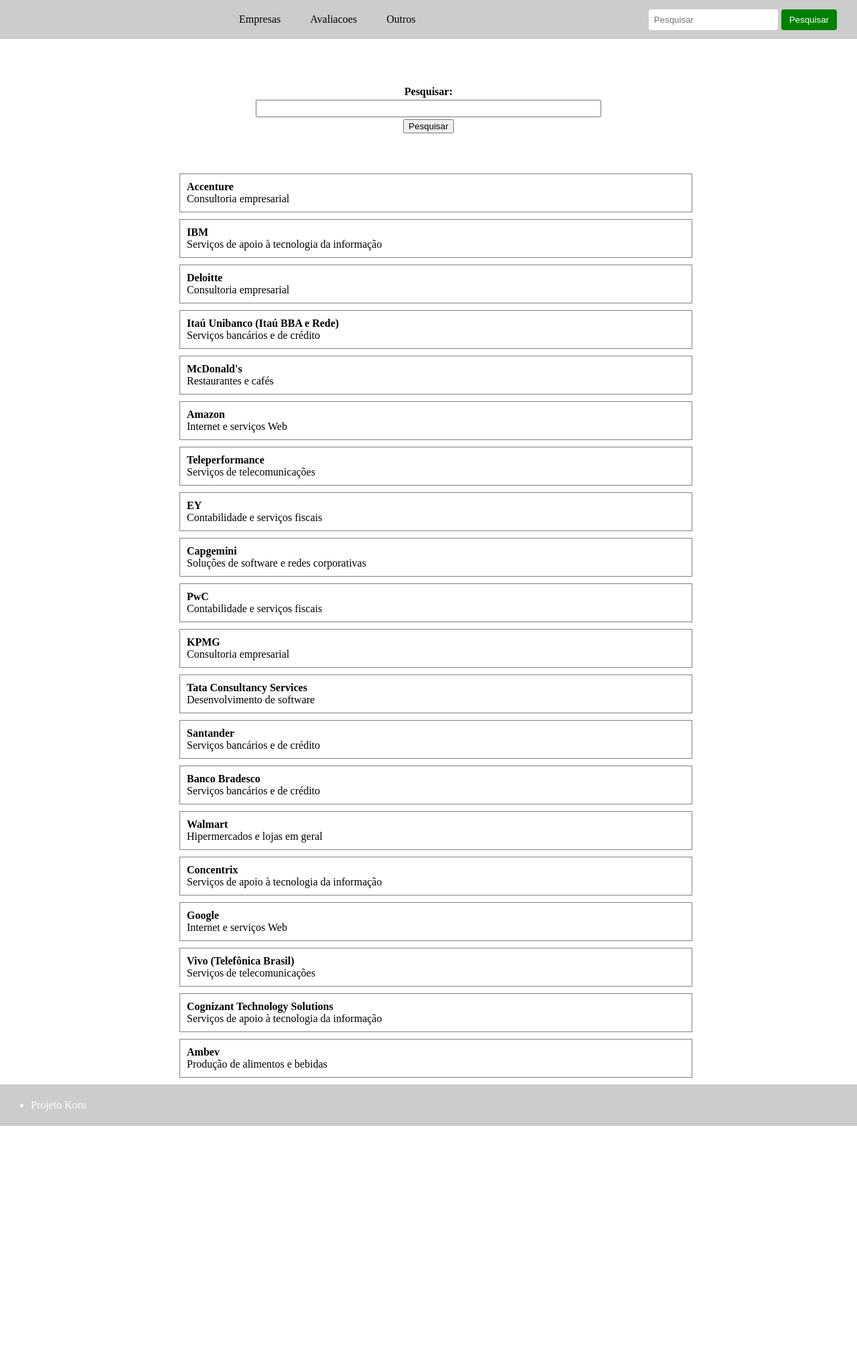
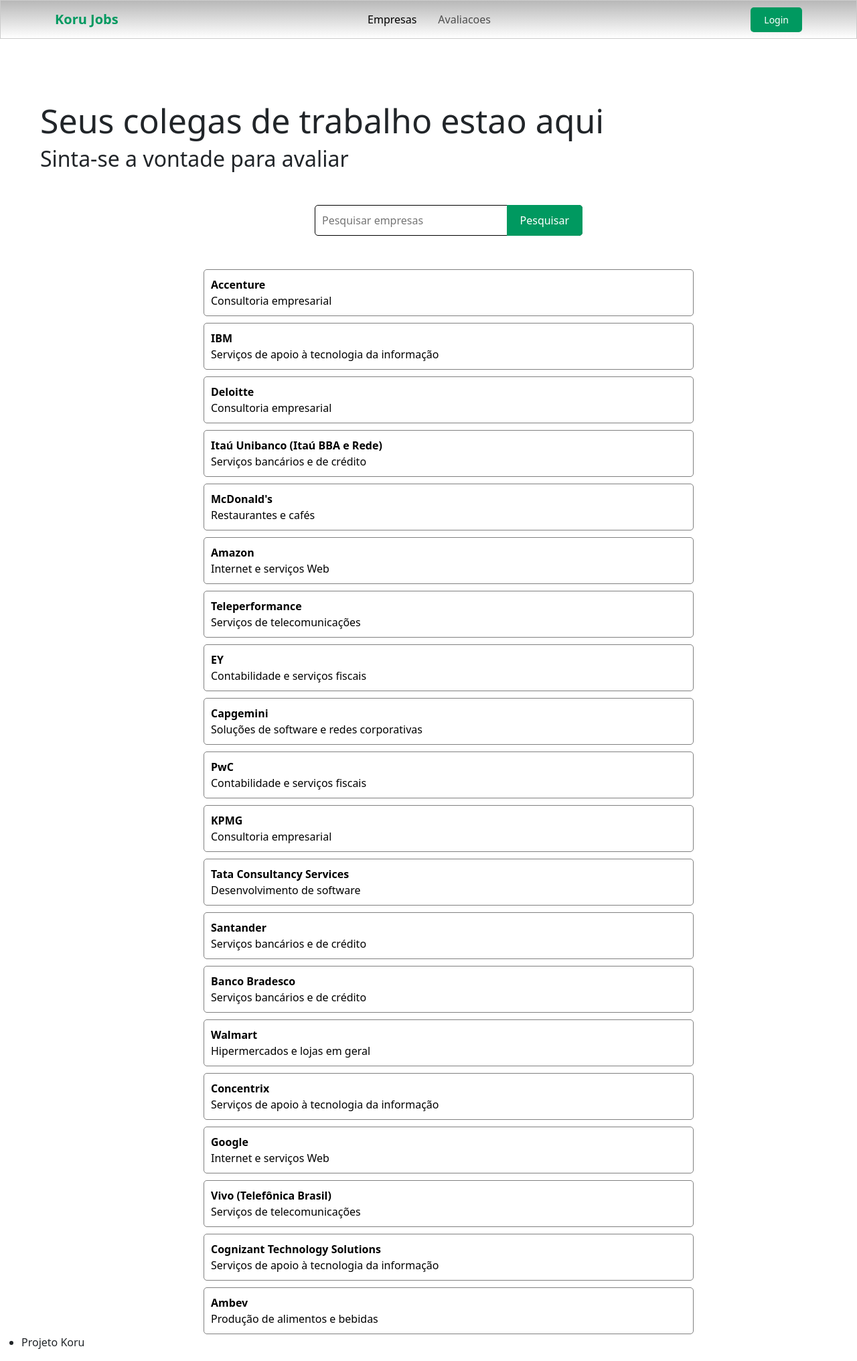
Before and after one commit to rodrigocps/Koru-gd, a Flask app: page / in a window 1280 px wide. Shown: the whole page at 67% size. Before the commit the page ends 1681 px from the top, so only its background shows below. Run offline with Flask 3, Linux system fonts and the light colour scheme; data comes from the database, SQL or seed files in the repository.

Commit message:
Estilizacao base e index

```diff
--- a/app/static/css/base.css
+++ b/app/static/css/base.css
@@ -1,68 +1,68 @@
-body {
-    margin: 0;
-    display: flex;
-    flex-direction: column;
-    min-height: 100vh;
+/*Estilo Navbar*/
+
+.navbar {
+    background: rgb(255,255,255);
+    background: linear-gradient(0deg, rgba(255,255,255,1) 0%, rgba(184,184,184,1) 100%);
+    padding: 0.5rem;
+    border: 1px solid #ccc;
 }
 
-main {
-    margin: 10px 20px;
+.navbar-brand {
+    font-weight: 600;
+    color: #009960 !important;
+    font-size: 24px;
 }
 
-header {
-    padding: 10px;
-    display: flex;
-    align-items: center;
-    background-color: #ccc;
+.login-button {
+    background-color: #009960;
+    color: #fff;
+    font-size: 14px;
+    padding: 8px 20px;
+    border-radius: 5px;
+    text-decoration: none;
+    transition: 0.3s background-color;
 }
 
-nav, .search-bar {
-    margin-left: auto;
+.login-button:hover {
+    background-color: #00b380;
 }
 
-header nav ul {
-    list-style-type: none;
-    padding: 0;
-    margin: 0;
+.navbar-toggler {
+    border: none !important;
+    font-size: 1.25rem;
 }
 
-header nav ul li {
-    display: inline;
+.navbar-toggler:focus, .btn-close:focus {
+    box-shadow: none !important;
+    outline: none;
 }
 
-header nav ul li a {
-    display: inline-block;
-    padding: 10px 20px;
-    color: black;
-    text-decoration: none;
+.nav-link {
+    color: #656777;
+    font-weight: 500;
+    position: relative;
 }
 
-.search-bar {
-    margin-left: auto;
-    margin-right: 20px;
+.nav-link:hover, .nav-link.active {
+    color: #000;
 }
 
-.search-bar input[type="text"] {
-    padding: 8px;
-    border: 1px solid #ccc;
-    border-radius: 4px;
+@media (min-width: 991px) {
+    .nav-link::before{
+        content: "";
+        position: absolute;
+        bottom: 0;
+        left: 50%;
+        transform: translateX(-50%);
+        width: 0;
+        height: 2px;
+        background-color: #009960;
+        visibility: hidden;
+        transition: 0.3s ease-in-out;
+    }
+
+    .nav-link:hover::before, .nav-link:active::before {
+        width: 100%;
+        visibility: visible;
+    }
 }
-
-.search-bar button {
-    padding: 8px 12px;
-    background-color: green;
-    color: white;
-    border: none;
-    border-radius: 4px;
-    cursor: pointer;
-}
-
-main {
-    flex: 1;
-}
-
-footer {
-    background-color: #ccc;
-    color: white;
-    padding: 6px;
-}
--- a/app/static/css/index.css
+++ b/app/static/css/index.css
@@ -1,3 +1,5 @@
+/* LISTA DE EMPRESAS */
+
 ul.lista-empresas {
     display: flex;
     flex-direction: column;
@@ -21,7 +23,7 @@ ul.lista-empresas {
     flex-wrap: wrap;
     text-decoration: none;
     color: black;
-
+    border-radius: 5px;
     width: 100%;
     border : solid 1px gray;
     padding: 10px;
@@ -36,26 +38,47 @@ ul.lista-empresas {
     font-weight: bold;
 }
 
-#search-bar {
-    position: sticky;
-    top: -20px;
-    display: flex;
-    flex-direction: column;
-    align-items: center;
-    justify-content: center;
-    gap: 3px;
-    margin : 10px 0;
-    padding: 50px;
-    background-color: white;
-    z-index: 100;
+/* CONTENT */
+
+.content {
+    margin-top: 150px;
+    margin-left: 60px;
+}
+.content h1 {
+    font-size: 50px;
 }
 
-#search-bar > label {
-    font-weight: bold;
+
+/* BARRA DE PESQUISA */
+
+.search-box {
+    max-width: 600px;
+    margin: 50px auto;
+    text-align: center;
+}
+
+#search-bar {
+    display: inline-block;
+    position: relative;
 }
 
 #search-bar > input {
-    min-width: 500px;
-    height: 20px;
-    padding-left: 10px;
+    width: 400px;
+    padding: 10px;
+    border: 1px solid;
+    border-radius: 5px;
+    outline: none;
 }
+
+#search-bar > button {
+    position: absolute;
+    top: 0;
+    right: 0;
+    bottom: 0;
+    background-color: #009960;
+    color: #fff;
+    border: none;
+    border-radius: 0 5px 5px 0;
+    cursor: pointer;
+    padding: 10px 20px;
+}
--- a/app/templates/base.html
+++ b/app/templates/base.html
@@ -1,32 +1,51 @@
 <!DOCTYPE html>
 <html lang="en">
+
 <head>
     <meta charset="UTF-8">
     <meta name="viewport" content="width=device-width, initial-scale=1.0">
     <title>{% block title %}Title{% endblock %}</title>
     <link rel="stylesheet" type="text/css" href="{{ url_for('static', filename='css/base.css') }}">
+    <link href="https://cdn.jsdelivr.net/npm/bootstrap@5.3.3/dist/css/bootstrap.min.css" rel="stylesheet"
+        integrity="sha384-QWTKZyjpPEjISv5WaRU9OFeRpok6YctnYmDr5pNlyT2bRjXh0JMhjY6hW+ALEwIH" crossorigin="anonymous">
 
     {% block stylesheets %}{% endblock %}
     {% block scripts %}{% endblock %}
 </head>
+
 <body>
     <header>
-        <div class="logo">
-
+        <!-- Navbar -->
+        <nav class="navbar navbar-expand-lg fixed-top">
+            <div class="container">
+                <a class="navbar-brand me-auto" href="#">Koru Jobs</a>
+                <div class="offcanvas offcanvas-end" tabindex="-1" id="offcanvasNavbar"
+                    aria-labelledby="offcanvasNavbarLabel">
+                    <div class="offcanvas-header">
+                        <h5 class="offcanvas-title" id="offcanvasNavbarLabel">Logo</h5>
+                        <button type="button" class="btn-close" data-bs-dismiss="offcanvas" aria-label="Close"></button>
                     </div>
-        <nav class="">
-            <ul>
-                <li><a >Empresas</a></li>
-                <li><a href="">Avaliacoes</a></li>
-                <li><a href="">Outros</a></li>
+                    <div class="offcanvas-body">
+                        <ul class="navbar-nav justify-content-center flex-grow-1 pe-3">
+                            <li class="nav-item">
+                                <a class="nav-link mx-lg-2 active" aria-current="page" href="#">Empresas</a>
+                            </li>
+                            <li class="nav-item">
+                                <a class="nav-link mx-lg-2" href="#">Avaliacoes</a>
+                            </li>
                         </ul>
+                    </div>
+                </div>
+                <a href="#" class="login-button">Login</a>
+                <button class="navbar-toggler" type="button" data-bs-toggle="offcanvas"
+                    data-bs-target="#offcanvasNavbar" aria-controls="offcanvasNavbar" aria-label="Toggle navigation">
+                    <span class="navbar-toggler-icon"></span>
+                </button>
+            </div>
         </nav>
-        <div class="search-bar">
-            <input type="text" placeholder="Pesquisar">
-            <button type="submit">Pesquisar</button>
-        </div>
+        <!-- Final Navbar -->
     </header>
-    <main>
+    <main class="main-content">
 
         {% block content %}
 
@@ -40,5 +59,10 @@
             </ul>
         </nav>
     </footer>
+
+    <script src="https://cdn.jsdelivr.net/npm/bootstrap@5.3.3/dist/js/bootstrap.bundle.min.js"
+        integrity="sha384-YvpcrYf0tY3lHB60NNkmXc5s9fDVZLESaAA55NDzOxhy9GkcIdslK1eN7N6jIeHz"
+        crossorigin="anonymous"></script>
 </body>
+
 </html>
--- a/app/templates/index.html
+++ b/app/templates/index.html
@@ -16,15 +16,23 @@
 
 
 {% block content %}
+
+    <div class="content">
+        <h1>Seus colegas de trabalho estao aqui</h1>
+        <h2>Sinta-se a vontade para avaliar</h2>
+        <div class="search-box">
         <div id="search-bar">
-        <label for="search">Pesquisar: </label>
             <input
                 type="text"
                 id="search"
                 name="search"
+                placeholder="Pesquisar empresas"
             />
             <button type = "button" onclick="search()">Pesquisar</button>
         </div>
+        </div>
         <ul class="lista-empresas"></ul>
+    </div>
+
 
 {% endblock %}
```
Lines whose indentation alone changed are shown as unchanged.
